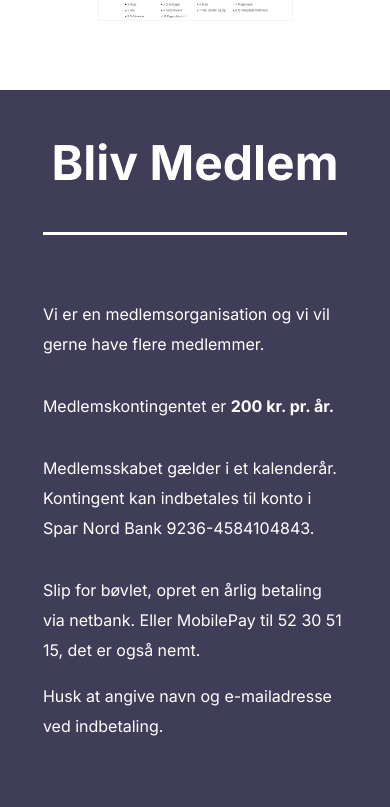
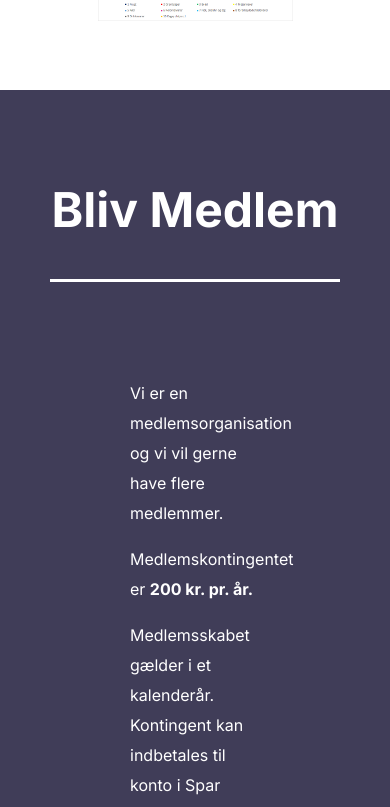
Before and after one commit to TobiasAagaard/Nofo, a React (Vite) app: page / in a window 390 px wide. Shown: the part 8975-9782 px from the top of the page. Built offline with nearby package versions, Linux system fonts and the light colour scheme.

Commit message:
Update medlem.module.scss

```diff
--- a/src/components/Medlem/medlem.module.scss
+++ b/src/components/Medlem/medlem.module.scss
@@ -1,8 +1,10 @@
 .medlemContainer {
+  justify-content: center;
+  gap: 50px;
   margin: auto;
   color: white;
   background-color: #403d58;
-  padding: 11vw;
+  padding: 50px;
 
   img {
     width: 100%;
@@ -11,13 +13,12 @@
 }
 
 .medlemHeader {
-  margin:  0 auto 1rem auto;
+  margin: auto;
   max-width: 900px;
   text-align: center;
   border-bottom: 3px solid white;
 
   h2 {
-    margin-top: 0;
     font-size: 3rem;
   }
 }
@@ -25,16 +26,9 @@
 .medlemContent {
   text-align: left;
   justify-content: center;
+  align-items: center;
   max-width: 900px;
   margin: auto;
-  padding-top: 2rem;
+  padding: 80px;
   line-height: 30px;
 }
-
-
-@media only screen and (max-width: 800px) {
-  .medlemContent{
-    display: grid;
-    grid-template-columns: 1fr;
-  }
-  }
```
